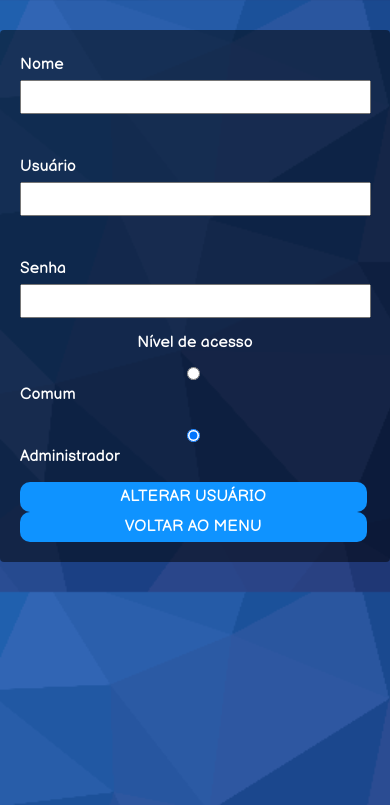
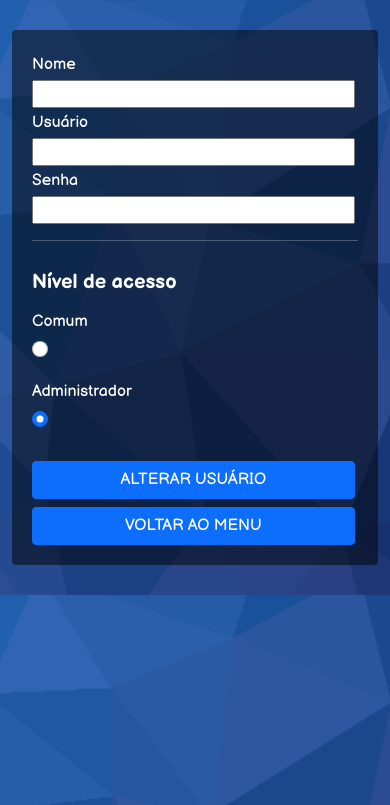
Before and after one commit to JonhFiv5/projeto-libim, a PHP site: page /alterar_funcionario.php in a window 390 px wide. Shown: the top 805 px of the page. Run offline with PHP 8.4, Linux system fonts and the light colour scheme; the visitor is signed in with stand-in values (Sample User, id 1); data that the repository does not hold is empty.

Commit message:
Tornando responsivas as telas de usuários (criação, edição e listagem)

```diff
--- a/login/alterar_funcionario.php
+++ b/login/alterar_funcionario.php
@@ -1,11 +1,13 @@
 <!DOCTYPE html>
 <html lang="pt-br">
     <head>
+        <meta name="viewport" content="width=device-width, initial-scale=1.0">
+        <meta charset="utf-8">
         <title>Atualizar Funcionário</title>
-    <meta charset="UTF-8">
-    <meta charset="utf-8">
         <link rel="icon" href="../img/favicon.png" type="image/png">
         <link rel="stylesheet" href="../css/estilo.css">
+        <!-- CSS only -->
+        <link href="https://cdn.jsdelivr.net/npm/bootstrap@5.0.0/dist/css/bootstrap.min.css" rel="stylesheet" integrity="sha384-wEmeIV1mKuiNpC+IOBjI7aAzPcEZeedi5yW5f2yOq55WWLwNGmvvx4Um1vskeMj0" crossorigin="anonymous">
     </head>
 
     <?php
@@ -30,41 +32,62 @@
     ?>
 
     <body background="../img/bgLivros.png" class="fundo">
+        <div class="container">
 
             <form action="atualiza_funcionario.php?id=<?php echo $id;?>" method="post">
-
+                <div class="row">
+                    <div class="col">
                         <label for="nome">Nome</label>
-            <input type="text" name="txtnome" id="nome" autocomplete="off"
-            value="<?php echo $nome;?>" required>
-
-            <br><br>
-
+                        <input type="text" name="txtnome" id="nome" autocomplete="off" value="<?php echo $nome;?>" required>
+                    </div>
+                </div>
+                <div class="row">
+                    <div class="col">
                         <label for="usuario">Usuário</label>
-            <input type="text" name="txtusuario" id="usuario" autocomplete="off"
-            value="<?php echo $usuario;?>" required>
-
-            <br><br>
-
+                        <input type="text" name="txtusuario" id="usuario" autocomplete="off" value="<?php echo $usuario;?>" required>
+                    </div>
+                </div>
+                <div class="row">
+                    <div class="col">
                         <label for="senha">Senha</label>
                         <input style="color: #000;" type="password" name="txtsenha" id="senha" required>
-
-            <div class="escolha_acesso">
-                <p>Nível de acesso</p>
-                <input type="radio" name="nivel_acesso" id="comum" value="2"
-                <?php echo $acesso == 2 ? 'checked':'unchecked';?>>
-                <label for="comum">Comum</label><br>
-
-                <input type="radio" name="nivel_acesso" id="adm" value="1"
-                <?php echo $acesso == 1 ? 'checked':'unchecked';?>>
-                <label for="adm">Administrador</label>
+                    </div>
+                </div>
+                <hr style="color: #fff;">
+                <label class="centro-texto text-start">Nível de acesso</label>
+                <div class="row">
+                    <div class="col-3">
+                        <label class="form-check-label text-start" for="comum">Comum</label><br>
+                    </div>
+                </div>
+                <div class="row">
+                    <div class="col-3">
+                        <input class="form-check-input" type="radio" name="nivel_acesso" id="comum" value="2" <?php echo $acesso == 2 ? 'checked':'unchecked';?>>
+                    </div>
+                </div>
+                <div class="row">
+                    <div class="col-3">
+                        <label class="form-check-label text-start" for="adm">Administrador</label>
+                    </div>
+                </div>
+                <div class="row">
+                    <div class="col-3">
+                        <input class="form-check-input" type="radio" name="nivel_acesso" id="adm" value="1" <?php echo $acesso == 1 ? 'checked':'unchecked';?>>
+                    </div>
                 </div>
 
-            <div id="botao">
-                <input type="submit" value="ALTERAR USUÁRIO" class="botaoEnviar">
-                <input type="button" value="VOLTAR AO MENU" onclick="location.href='../home'" class="botaoEnviar">
+                <div class="row mt-3">
+                    <div class="col-sm-12 col-md-6 col-lg-6 mt-2">
+                        <input type="submit" value="ALTERAR USUÁRIO" class="btn btn-primary botaoEnviar">
+                    </div>
+                    <div class="col-sm-12 col-md-6 col-lg-6 mt-2">
+                        <input type="button" value="VOLTAR AO MENU" onclick="location.href='../home'" class="btn btn-primary botaoEnviar">
+                    </div>
                 </div>
 
             </form>
 
+        </div>
+
     </body>
 </html>
```
Also changed, not shown: login/form_cadastro_funcionario.php (+53 -19 lines), login/lista_funcionarios.php (+25 -8 lines). Lines whose indentation alone changed are shown as unchanged.
